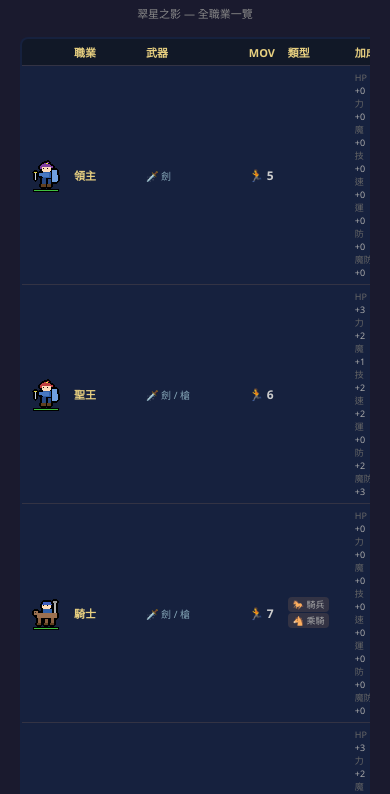
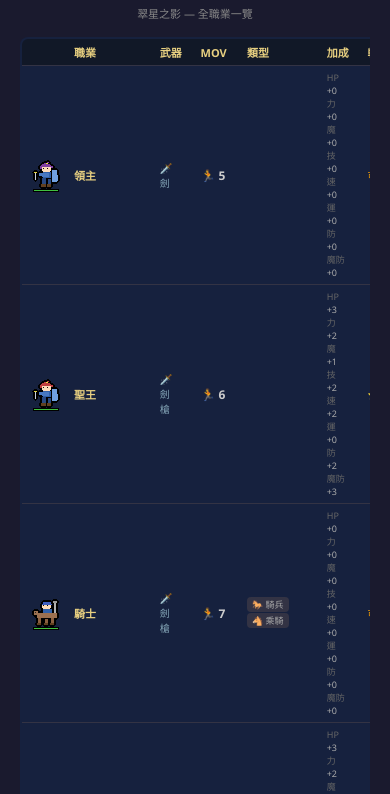
Before and after one commit to ShawTim/fire-emblem, a website: page classes/index.html in a window 390 px wide. Shown: the part 49-843 px from the top of the page. Drawn offline with Linux system fonts and the light colour scheme.

Commit message:
武器 (mobile/desktop) now 直排（<span> per weapon）；桌面字體 +2px (主表/class/加成)

```diff
--- a/classes/index.html
+++ b/classes/index.html
@@ -12,15 +12,15 @@
 
 .table-container { overflow-x: auto; max-width: 1200px; margin: 0 auto; }
 table { width: 100%; border-collapse: collapse; background: #16213e; border: 2px solid #334; border-radius: 8px; overflow: hidden; min-width: 620px; }
-th, td { padding: 8px; text-align: left; border-bottom: 1px solid #334; font-size: 13px; }
-th { background: #111827; color: #e8d080; font-weight: bold; white-space: nowrap; position: sticky; top: 0; font-size: 14px; }
+th, td { padding: 10px; text-align: left; border-bottom: 1px solid #334; font-size: 15px; }
+th { background: #111827; color: #e8d080; font-weight: bold; white-space: nowrap; position: sticky; top: 0; font-size: 16px; }
 tr:hover { background: #1e293b; }
 tr:last-child td { border-bottom: none; }
 
 .sprite-col { width: 44px; min-width: 44px; text-align: center; }
 .sprite-col canvas { display: inline-block; vertical-align: middle; max-width: 40px; max-height: 40px; }
 
-.class-name { color: #e8d080; font-size: 14px; font-weight: bold; }
+.class-name { color: #e8d080; font-size: 18px; font-weight: bold; }
 .class-id { color: #666; font-size: 11px; }
 
 .tags { display: inline-flex; gap: 4px; flex-wrap: wrap; }
@@ -29,7 +29,7 @@
 .weapons { color: #8ab; font-size: 12px; }
 .mov { color: #ccc; font-weight: bold; font-size: 12px; }
 
-.stats { font-size: 10px; color: #aaa; white-space: nowrap; }
+.stats { font-size: 13px; color: #aaa; white-space: nowrap; }
 .stats span { display: inline-block; width: 27px; text-align: right; }
 .stats .lbl { color: #666; width: auto; margin-right: 2px; }
 
@@ -133,8 +133,8 @@
 
     // 3. Weapons
     const tdWpn = document.createElement('td');
-    const wpnNames = (cls.weapons || []).map(w => WEAPON_NAMES[w] || w).join(' / ');
-    tdWpn.innerHTML = `<div class="weapons">🗡️ ${wpnNames}</div>`;
+    const wpnList = (cls.weapons || []).map(w => `<span>${WEAPON_NAMES[w] || w}</span>`).join('');
+    tdWpn.innerHTML = `<div class="weapons">🗡️${wpnList}</div>`;
     tr.appendChild(tdWpn);
 
     // 4. MOV
```
